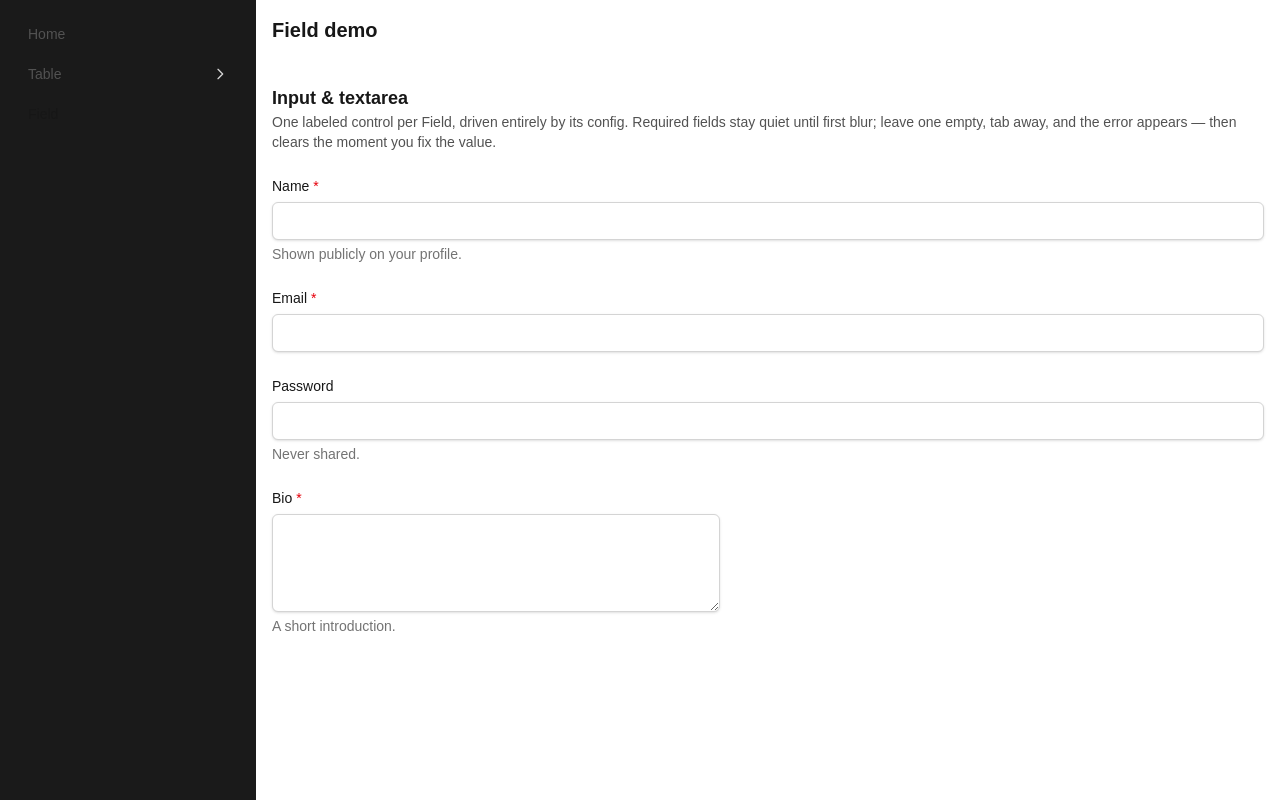
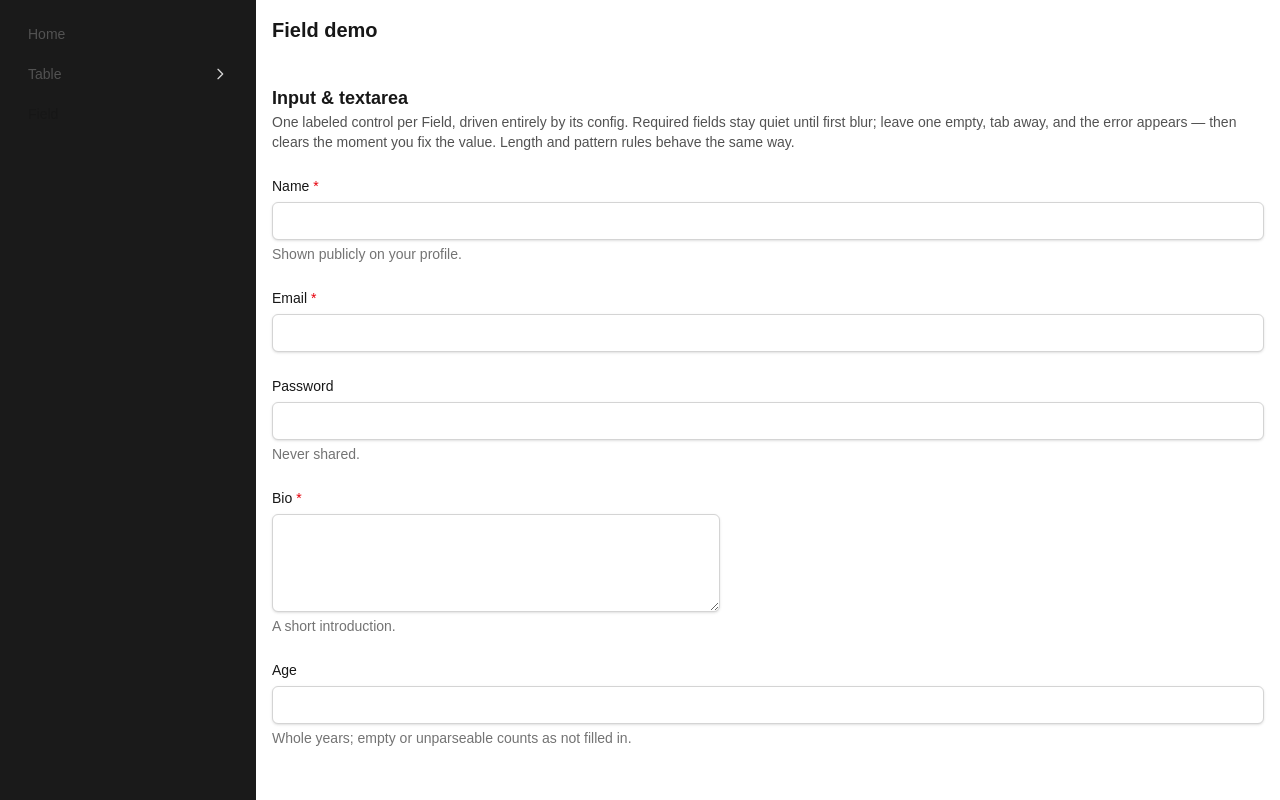
Before and after one commit to ShimaVaghei/nextjs-toolkit, a Next.js app: page /field in a window 1280 px wide. Built offline with nearby package versions, Linux system fonts and the light colour scheme.

Commit message:
Add full Validator rule set and number coercion (#12)

```diff
--- a/app/field/page.tsx
+++ b/app/field/page.tsx
@@ -8,6 +8,7 @@ export default function FieldDemoPage() {
   const [email, setEmail] = useState("");
   const [password, setPassword] = useState("");
   const [bio, setBio] = useState("");
+  const [age, setAge] = useState<number | "">("");
 
   const nameConfig: FieldConfig = {
     kind: "input",
@@ -15,7 +16,7 @@ export default function FieldDemoPage() {
     label: "Name",
     hint: "Shown publicly on your profile.",
     value: name,
-    onValueChange: setName,
+    onValueChange: (value) => setName(String(value)),
     validator: { required: true },
   };
 
@@ -24,8 +25,8 @@ export default function FieldDemoPage() {
     inputType: "email",
     label: "Email",
     value: email,
-    onValueChange: setEmail,
-    validator: { required: true },
+    onValueChange: (value) => setEmail(String(value)),
+    validator: { required: true, regex: /^[^\s@]+@[^\s@]+\.[^\s@]+$/ },
   };
 
   const passwordConfig: FieldConfig = {
@@ -34,7 +35,8 @@ export default function FieldDemoPage() {
     label: "Password",
     hint: "Never shared.",
     value: password,
-    onValueChange: setPassword,
+    onValueChange: (value) => setPassword(String(value)),
+    validator: { minLength: 8 },
   };
 
   const bioConfig: FieldConfig = {
@@ -43,8 +45,21 @@ export default function FieldDemoPage() {
     hint: "A short introduction.",
     className: "max-w-md",
     value: bio,
-    onValueChange: setBio,
-    validator: { required: { value: true, message: "Tell us a bit about yourself." } },
+    onValueChange: (value) => setBio(String(value)),
+    validator: {
+      required: { value: true, message: "Tell us a bit about yourself." },
+      maxLength: 200,
+    },
+  };
+
+  const ageConfig: FieldConfig = {
+    kind: "input",
+    inputType: "number",
+    label: "Age",
+    hint: "Whole years; empty or unparseable counts as not filled in.",
+    value: age,
+    onValueChange: (value) => setAge(typeof value === "number" ? value : ""),
+    validator: { min: { value: 0, message: "Age cannot be negative." }, max: 120 },
   };
 
   return (
@@ -64,13 +79,14 @@ export default function FieldDemoPage() {
             One labeled control per Field, driven entirely by its config.
             Required fields stay quiet until first blur; leave one empty, tab
             away, and the error appears — then clears the moment you fix the
-            value.
+            value. Length and pattern rules behave the same way.
           </p>
         </div>
         <Field config={nameConfig} />
         <Field config={emailConfig} />
         <Field config={passwordConfig} />
         <Field config={bioConfig} />
+        <Field config={ageConfig} />
       </section>
     </div>
   );
--- a/components/Field.tsx
+++ b/components/Field.tsx
@@ -1,30 +1,53 @@
 "use client";
 
-import { useState, useId } from "react";
-import type { ChangeEvent, FocusEvent } from "react";
+import { useEffect, useId, useImperativeHandle, useRef, useState } from "react";
+import type { ChangeEvent, Ref } from "react";
 
 export type FieldKind = "input" | "textarea";
-export type InputType = "text" | "email" | "password";
+export type InputType = "text" | "email" | "password" | "number";
+
+export type FieldValue = string | number;
 
 export type RequiredRule = boolean | { value: boolean; message: string };
+export type MinRule = number | { value: number; message: string };
+export type MaxRule = number | { value: number; message: string };
+export type MinLengthRule = number | { value: number; message: string };
+export type MaxLengthRule = number | { value: number; message: string };
+export type RegexRule = RegExp | { value: RegExp; message: string };
 
 export type Validator = {
   required?: RequiredRule;
+  min?: MinRule;
+  max?: MaxRule;
+  minLength?: MinLengthRule;
+  maxLength?: MaxLengthRule;
+  regex?: RegexRule;
 };
 
 export type FieldConfig = {
   kind: FieldKind;
   inputType?: InputType;
   label: string;
-  value: string;
-  onValueChange: (value: string) => void;
+  value: FieldValue;
+  onValueChange: (value: FieldValue) => void;
   validator?: Validator;
   hint?: string;
   disabled?: boolean;
   className?: string;
 };
 
+export type FieldHandle = {
+  validate: () => boolean;
+};
+
 const DEFAULT_REQUIRED_MESSAGE = "This field is required.";
+const DEFAULT_MIN_MESSAGE = (min: number) => `Must be ${min} or greater.`;
+const DEFAULT_MAX_MESSAGE = (max: number) => `Must be ${max} or less.`;
+const DEFAULT_MIN_LENGTH_MESSAGE = (minLength: number) =>
+  `Must be at least ${minLength} characters.`;
+const DEFAULT_MAX_LENGTH_MESSAGE = (maxLength: number) =>
+  `Must be at most ${maxLength} characters.`;
+const DEFAULT_REGEX_MESSAGE = "Invalid format.";
 
 const LABEL_CLASS =
   "block text-sm font-medium text-neutral-900 dark:text-neutral-100";
@@ -43,27 +66,175 @@ const HINT_CLASS = "mt-1 text-sm text-neutral-500 dark:text-neutral-400";
 const ERROR_CLASS =
   "mt-1 text-sm font-semibold text-red-600 dark:text-red-400";
 
+type Constraint<T> = T | { value: T; message: string };
+
+function isConstraintPair<T>(
+  rule: Constraint<T>,
+): rule is { value: T; message: string } {
+  return (
+    typeof rule === "object" &&
+    rule !== null &&
+    "value" in rule &&
+    "message" in rule
+  );
+}
+
+/** A rule accepts a bare constraint (built-in default copy) or a { value, message } pair. */
+function unpack<T>(
+  rule: Constraint<T>,
+  defaultMessage: (value: T) => string,
+): { value: T; message: string } {
+  return isConstraintPair(rule)
+    ? { value: rule.value, message: rule.message }
+    : { value: rule, message: defaultMessage(rule) };
+}
+
 function requiredConstraint(
   rule: NonNullable<Validator["required"]>,
 ): { isRequired: boolean; message: string } {
-  return typeof rule === "object"
-    ? { isRequired: rule.value, message: rule.message }
-    : { isRequired: rule, message: DEFAULT_REQUIRED_MESSAGE };
+  const { value, message } = unpack(rule, () => DEFAULT_REQUIRED_MESSAGE);
+  return { isRequired: value, message };
 }
 
-/** Empty semantics for textual kinds: null/undefined/"" plus whitespace-only, trimmed for testing only. */
-function isEmptyTextual(value: string): boolean {
+function isNumberInput(
+  kind: FieldKind,
+  inputType: InputType | undefined,
+): boolean {
+  return kind === "input" && inputType === "number";
+}
+
+/**
+ * Number-input coercion: non-empty parseable → Number(raw); empty or
+ * whitespace-only → ""; non-empty garbage → NaN (counts as Empty at runtime).
+ */
+function coerceNumberInput(raw: string): FieldValue {
+  return raw.trim() === "" ? "" : Number(raw);
+}
+
+/** Textual rules fit textarea and non-number inputs. */
+function fitsTextualRules(
+  kind: FieldKind,
+  inputType: InputType | undefined,
+): boolean {
+  return kind === "textarea" || !isNumberInput(kind, inputType);
+}
+
+type RuleName = keyof Validator;
+
+const RULE_NAMES: RuleName[] = [
+  "required",
+  "min",
+  "max",
+  "minLength",
+  "maxLength",
+  "regex",
+];
+
+function ruleFits(
+  kind: FieldKind,
+  inputType: InputType | undefined,
+  name: RuleName,
+): boolean {
+  switch (name) {
+    case "required":
+      return true;
+    case "min":
+    case "max":
+      return isNumberInput(kind, inputType);
+    case "minLength":
+    case "maxLength":
+    case "regex":
+      return fitsTextualRules(kind, inputType);
+  }
+}
+
+/**
+ * Empty semantics: null/undefined/"" everywhere, whitespace-only for textual
+ * kinds (trimmed for testing only), NaN on number inputs at runtime.
+ */
+function isEmpty(value: FieldValue): boolean {
+  if (value === null || value === undefined) {
+    return true;
+  }
+  if (typeof value === "number") {
+    return Number.isNaN(value);
+  }
   return value.trim() === "";
 }
 
-function evaluate(config: FieldConfig, value: string): string | null {
-  const rule = config.validator?.required;
-  if (rule !== undefined) {
-    const { isRequired, message } = requiredConstraint(rule);
-    if (isRequired && isEmptyTextual(value)) {
+/** Runs the applicable rules in fixed precedence; the first violation wins. */
+function evaluate(config: FieldConfig, value: FieldValue): string | null {
+  const validator = config.validator;
+  if (!validator) {
+    return null;
+  }
+
+  if (validator.required !== undefined) {
+    const { isRequired, message } = requiredConstraint(validator.required);
+    if (isRequired && isEmpty(value)) {
       return message;
     }
   }
+
+  const numericValue =
+    typeof value === "number" && !Number.isNaN(value) ? value : null;
+
+  if (
+    validator.min !== undefined &&
+    isNumberInput(config.kind, config.inputType) &&
+    numericValue !== null
+  ) {
+    const { value: min, message } = unpack(validator.min, DEFAULT_MIN_MESSAGE);
+    if (numericValue < min) {
+      return message;
+    }
+  }
+
+  if (
+    validator.max !== undefined &&
+    isNumberInput(config.kind, config.inputType) &&
+    numericValue !== null
+  ) {
+    const { value: max, message } = unpack(validator.max, DEFAULT_MAX_MESSAGE);
+    if (numericValue > max) {
+      return message;
+    }
+  }
+
+  if (fitsTextualRules(config.kind, config.inputType) && typeof value === "string") {
+    if (validator.minLength !== undefined) {
+      const { value: minLength, message } = unpack(
+        validator.minLength,
+        DEFAULT_MIN_LENGTH_MESSAGE,
+      );
+      if (value.length < minLength) {
+        return message;
+      }
+    }
+
+    if (validator.maxLength !== undefined) {
+      const { value: maxLength, message } = unpack(
+        validator.maxLength,
+        DEFAULT_MAX_LENGTH_MESSAGE,
+      );
+      if (value.length > maxLength) {
+        return message;
+      }
+    }
+
+    if (validator.regex !== undefined) {
+      const { value: pattern, message } = unpack(
+        validator.regex,
+        () => DEFAULT_REGEX_MESSAGE,
+      );
+      // Fresh RegExp per run so g/y flags can't leak lastIndex between runs.
+      const matcher = new RegExp(pattern.source, pattern.flags.replace(/[gy]/g, ""));
+      if (!matcher.test(value)) {
+        return message;
+      }
+    }
+  }
+
   return null;
 }
 
@@ -75,13 +246,20 @@ type ControlAttributes = {
   "aria-describedby"?: string;
 };
 
-export function Field({ config }: { config: FieldConfig }) {
+export function Field({
+  config,
+  ref,
+}: {
+  config: FieldConfig;
+  ref?: Ref<FieldHandle>;
+}) {
   const {
     kind,
     inputType = "text",
     label,
     value,
     onValueChange,
+    validator,
     hint,
     disabled,
     className,
@@ -95,22 +273,63 @@ export function Field({ config }: { config: FieldConfig }) {
   const [touched, setTouched] = useState(false);
   const [error, setError] = useState<string | null>(null);
 
-  const rule = config.validator?.required;
+  // validate() runs against the latest committed config and value.
+  const configRef = useRef(config);
+  const valueRef = useRef(value);
+  useEffect(() => {
+    configRef.current = config;
+    valueRef.current = value;
+  });
+
+  useImperativeHandle(
+    ref,
+    () => ({
+      validate: () => {
+        const message = evaluate(configRef.current, valueRef.current);
+        setTouched(true);
+        setError(message);
+        return message === null;
+      },
+    }),
+    [],
+  );
+
+  // Dev-only: name any rule configured on a kind it does not fit, whenever the
+  // Validator or kind changes.
+  useEffect(() => {
+    if (process.env.NODE_ENV === "production" || !validator) {
+      return;
+    }
+    for (const name of RULE_NAMES) {
+      if (validator[name] !== undefined && !ruleFits(kind, inputType, name)) {
+        const target =
+          kind === "input" ? `input (${inputType ?? "text"})` : kind;
+        console.warn(
+          `[Field] Rule "${name}" does not apply to ${target} "${label}" and will be ignored.`,
+        );
+      }
+    }
+  }, [validator, kind, inputType, label]);
+
+  const rule = validator?.required;
   const isRequired = rule !== undefined && requiredConstraint(rule).isRequired;
 
   const handleChange = (
     event: ChangeEvent<HTMLInputElement | HTMLTextAreaElement>,
   ) => {
-    const next = event.target.value;
+    const next = isNumberInput(kind, inputType)
+      ? coerceNumberInput(event.target.value)
+      : event.target.value;
     onValueChange(next);
     if (touched) {
       setError(evaluate(config, next));
     }
   };
 
-  const handleBlur = (event: FocusEvent<HTMLInputElement | HTMLTextAreaElement>) => {
+  const handleBlur = () => {
+    // Evaluate the committed (already coerced) value, never the raw event string.
     setTouched(true);
-    setError(evaluate(config, event.target.value));
+    setError(evaluate(config, value));
   };
 
   const controlProps: ControlAttributes = {
@@ -120,6 +339,12 @@ export function Field({ config }: { config: FieldConfig }) {
     "aria-invalid": error ? true : undefined,
     "aria-describedby": `${hintId} ${errorId}`,
   };
+
+  // NaN displays as Empty; React would otherwise stringify it into the control.
+  const displayValue =
+    isNumberInput(kind, inputType) && typeof value === "number" && Number.isNaN(value)
+      ? ""
+      : value;
 
   return (
     <div className={className}>
@@ -140,7 +365,7 @@ export function Field({ config }: { config: FieldConfig }) {
         <input
           {...controlProps}
           type={inputType}
-          value={value}
+          value={displayValue}
           onChange={handleChange}
           onBlur={handleBlur}
           className={CONTROL_CLASS}
@@ -148,7 +373,7 @@ export function Field({ config }: { config: FieldConfig }) {
       ) : (
         <textarea
           {...controlProps}
-          value={value}
+          value={displayValue}
           onChange={handleChange}
           onBlur={handleBlur}
           rows={4}
```
Also changed, not shown: 1 other file (tests, documents, lock files or other folders).
